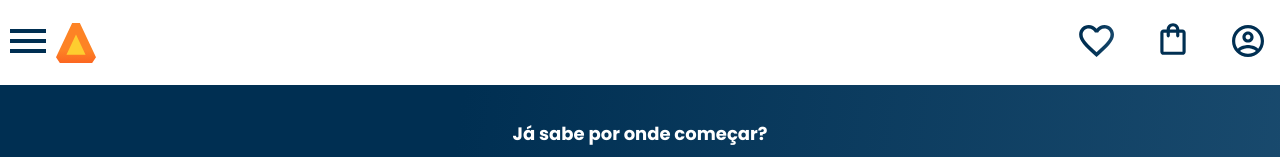
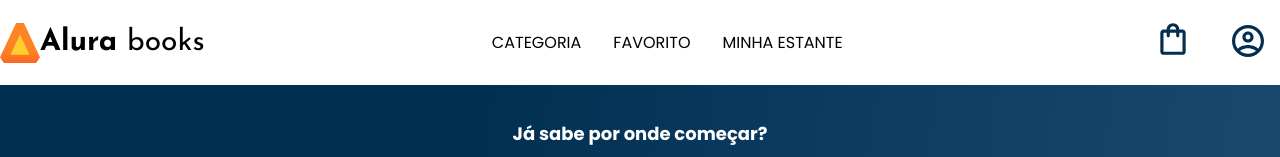
Before and after one commit to faustocmartins/faustobooks, a plain HTML site: page index.html in a window 1280 px wide. Shown: the top 157 px of the page. Drawn offline with nearby package versions, Linux system fonts and the light colour scheme.

Commit message:
criacao heardes.css para visuar dispositivo tipo ipad

```diff
--- a/index.html
+++ b/index.html
@@ -8,7 +8,8 @@
         <link rel="stylesheet" href="reset.css">
         <link rel="preconnect" href="https://fonts.googleapis.com">
         <link rel="preconnect" href="https://fonts.gstatic.com" crossorigin>
-        <link rel="stylesheet" href="https://fonts.googleapis.com/css2?family=Poppins:wght@300;400;500;700&display=swop*">
+        <link rel="stylesheet" href="https://fonts.googleapis.com/css2?family=Poppins:wght@300;400;500;700&display=swap*">
+        <link href="https://fonts.googleapis.com/css2?family=Josefin+Sans:wght@400;700&display=swap" rel="stylesheet">
         <link rel="stylesheet" href="https://cdn.jsdelivr.net/npm/swiper@11/swiper-bundle.min.css"/>
         <link rel="stylesheet" href="styles.css">
 
@@ -31,9 +32,17 @@
                     <li class="lista-menu__item"><a href="#" class="lista-menu__link">Design & UX</a></li>
                 </ul>
                 <img src="img/Logo.svg" atl="Logo da Alurabooks" ckass="container__imagem">
+                <h1 class="container__titulo"><b class="container__titulo--negrito">Alura </b>books</h1>
             </div>
+
+            <ul class="opções">
+                <li class="opções__item">Categoria</li>
+                <li class="opções__item"><a href="#" class="opções__link">Favorito</a></li>
+                <li class="opções__item"><a href="#" class="opções__link">Minha estante</a></li>
+            </ul>
+
             <div class="container">
-                <a href="#"><img src="img/Favoritos.svg" alt="Meus favoritos" class="container__imagem"></a>
+                <a href="#"><img src="img/Favoritos.svg" alt="Meus favoritos" class="container__imagem container__imagem-transparente"></a>
                 <a href="#"><img src="img/Compras.svg" alt="Carrinhos de compras" class="container__imagem"></a>
                 <a href="#"><img src="img/Usuario.svg" alt="Meu perfil" class="container__imagem"></a>
             </div>
--- a/styles.css
+++ b/styles.css
@@ -12,6 +12,9 @@
     --azul-degrade: linear-gradient(97.54deg, #002f52 35.49%, #326589 165.37%);
     --fonte-principal: "Poppins";
     --azul: #002F52;
+    --fonte-secundario: "Josefin Sans";
+    --preto: #000000;
+
 }
 
 body {
--- a/styles/header.css
+++ b/styles/header.css
@@ -59,3 +59,52 @@
 .container__botao {
     display: none;
 }
+
+.container__titulo {
+    display: none;
+}
+
+.opções {
+    display: none;
+}
+
+@media screen and (min-width: 1024px) {
+
+    .container__titulo,
+    .container__titulo-negrito {
+        font-family: var(--fonte-secundario);
+        font-size: 30px;
+    }
+
+    .container__titulo {
+        font-weight: 400;
+        display: block;
+    }
+
+    .container__titulo--negrito {
+        font-weight: 700;
+    }
+
+    .opções {
+        display: flex;
+    }
+
+    .opções__item {
+        padding: 0 1em;
+        text-transform: uppercase;
+
+    }
+
+    .opções__link {
+        text-decoration: none;
+        color: var(--preto);
+    }
+
+    .container__imagem-transparente {
+        display: none;
+    }
+
+    .cabeçalho__menu-hamburguer {
+        display: none;
+    }
+}
--- a/styles/rodape.css
+++ b/styles/rodape.css
@@ -5,5 +5,4 @@ hr {
 .rodapé {
     background-color: var(--branco);
     padding: 1em;
-    text-align: center;
 }
```
